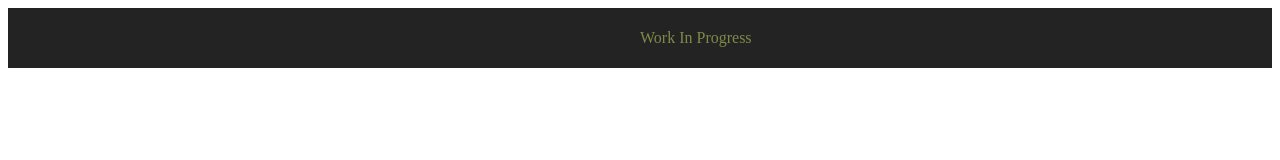
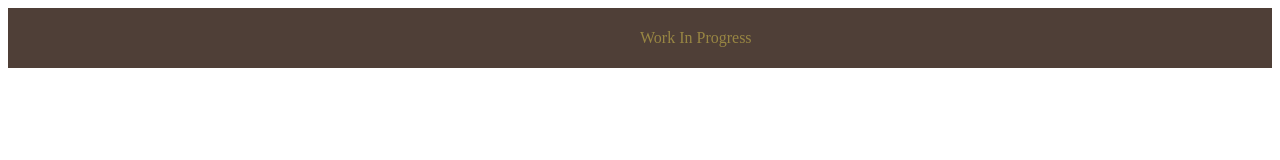
Before and after one commit to premraghvani/ohgsye-site, a plain HTML site: page index.html in a window 1280 px wide. Shown: the top 160 px of the page. Drawn offline with Linux system fonts and the light colour scheme.

Commit message:
Update index.html

```diff
--- a/index.html
+++ b/index.html
@@ -4,8 +4,8 @@
     <title>Garden Greetings</title>
     <style>
       div {
-        background-color: #232323;
-        color: #fff;
+        background-color: #4F3F37;
+        color: #988643;
         padding: 5px;
       }
       p {
@@ -45,7 +45,7 @@
   </head>
   <body>
     <div>
-      <p style="color:#7F8A48">Work In Progress</p>
+      <p>Work In Progress</p>
     </div>
   </body>
 </html>
```
